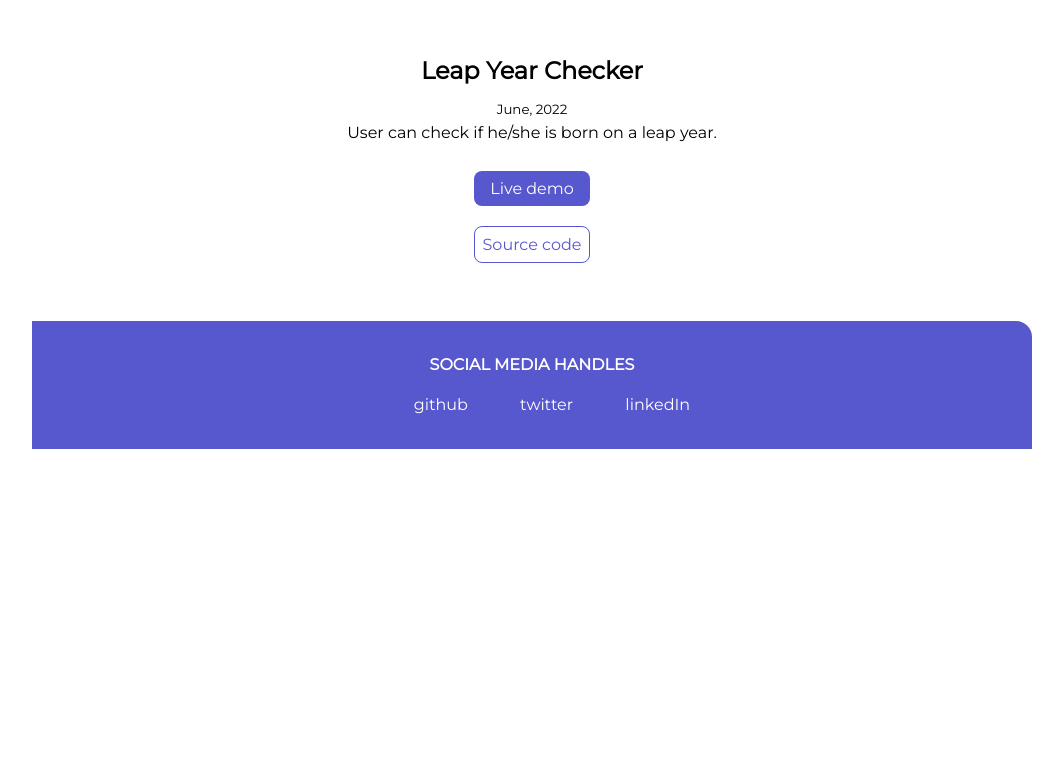
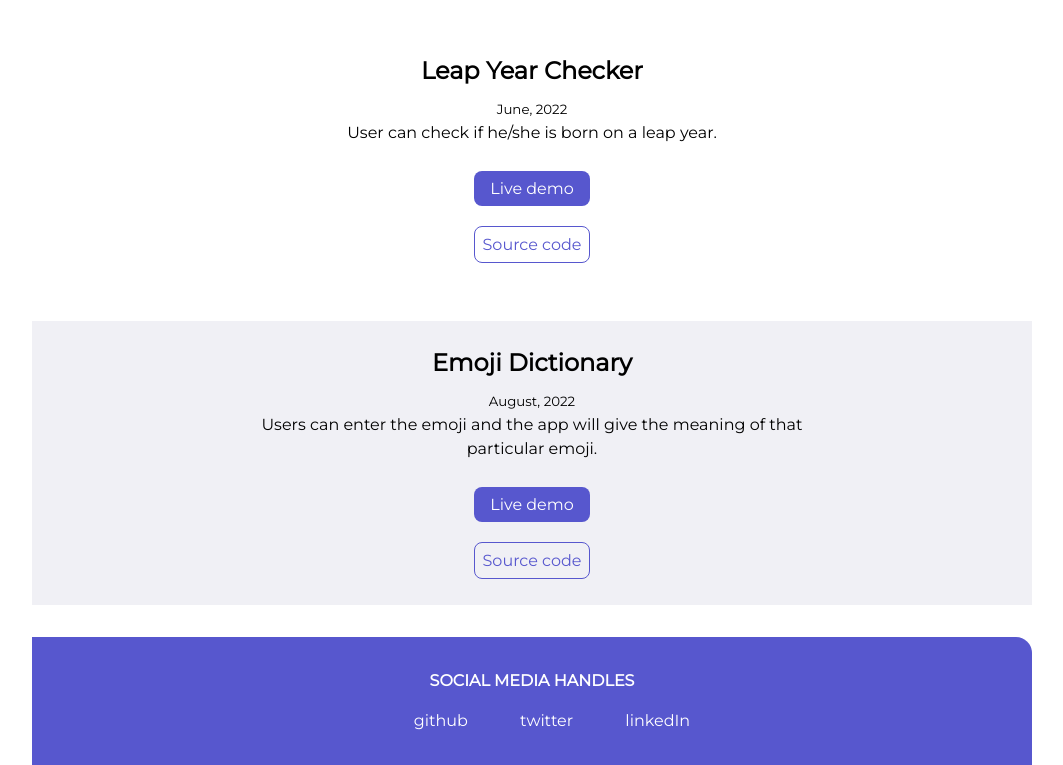
Before and after one commit to pratikksingh/portfolio, a plain HTML site: page projects.html in a window 1280 px wide. Shown: the part 1129-1894 px from the top of the page, without its empty margins (108-1171 px from the left). Before the commit the page ends 1578 px from the top, so only its background shows below. Drawn offline with Linux system fonts and the light colour scheme.

Commit message:
Add a new project to the port folio

```diff
--- a/projects.html
+++ b/projects.html
@@ -133,6 +133,33 @@
       </div>
     </section>
 
+    <section class="section off-white">
+      <div class="container-center">
+        <h1>Emoji Dictionary</h1>
+        <small>August, 2022</small>
+        <p>
+          Users can enter the emoji and the app will give the meaning of that
+          particular emoji.
+        </p>
+        <div class="button-container">
+          <a
+            href="https://emojitionary.netlify.app/"
+            target="_blank"
+            class="link link-primary"
+            >Live demo</a
+          >
+        </div>
+        <div class="button-container">
+          <a
+            href="https://github.com/pratikksingh/emojitionary"
+            target="_blank"
+            class="link link-secondary"
+            >Source code</a
+          >
+        </div>
+      </div>
+    </section>
+
     <footer class="footer">
       <div class="footer-header">SOCIAL MEDIA HANDLES</div>
       <ul class="list-non-bullet">
```
